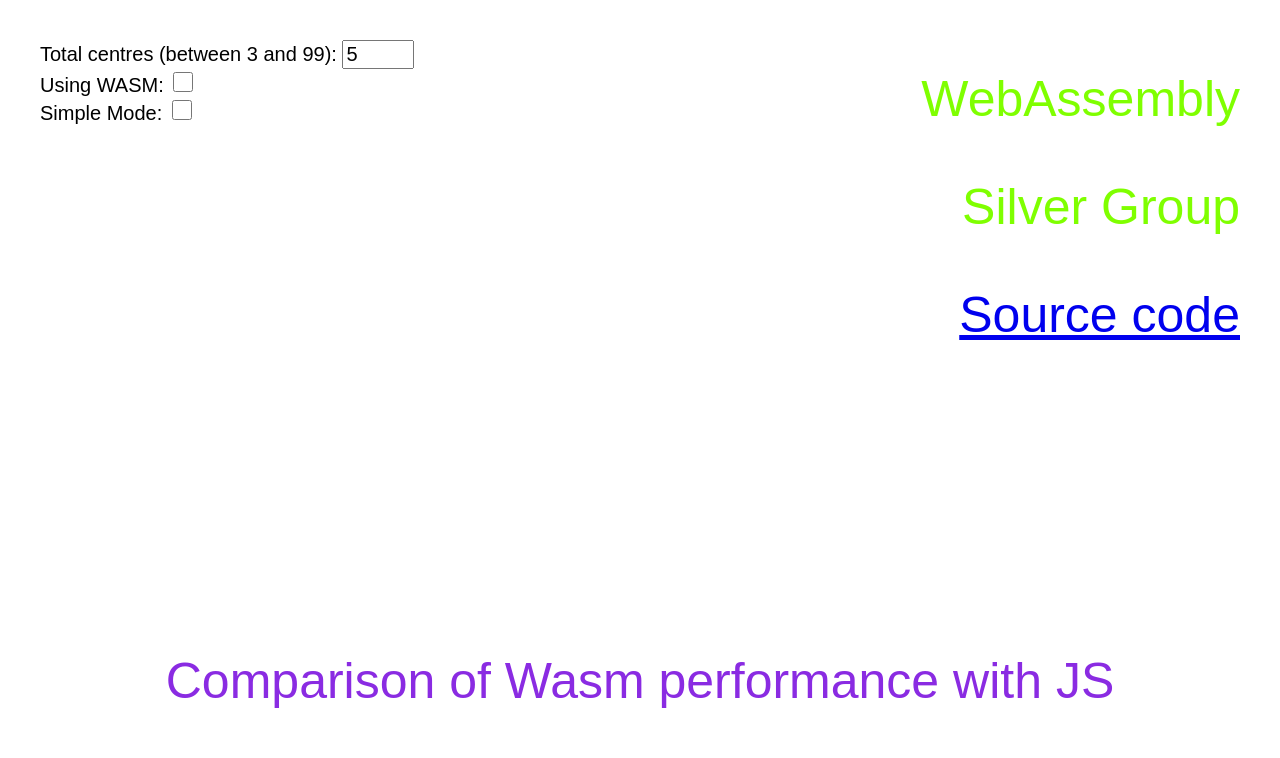
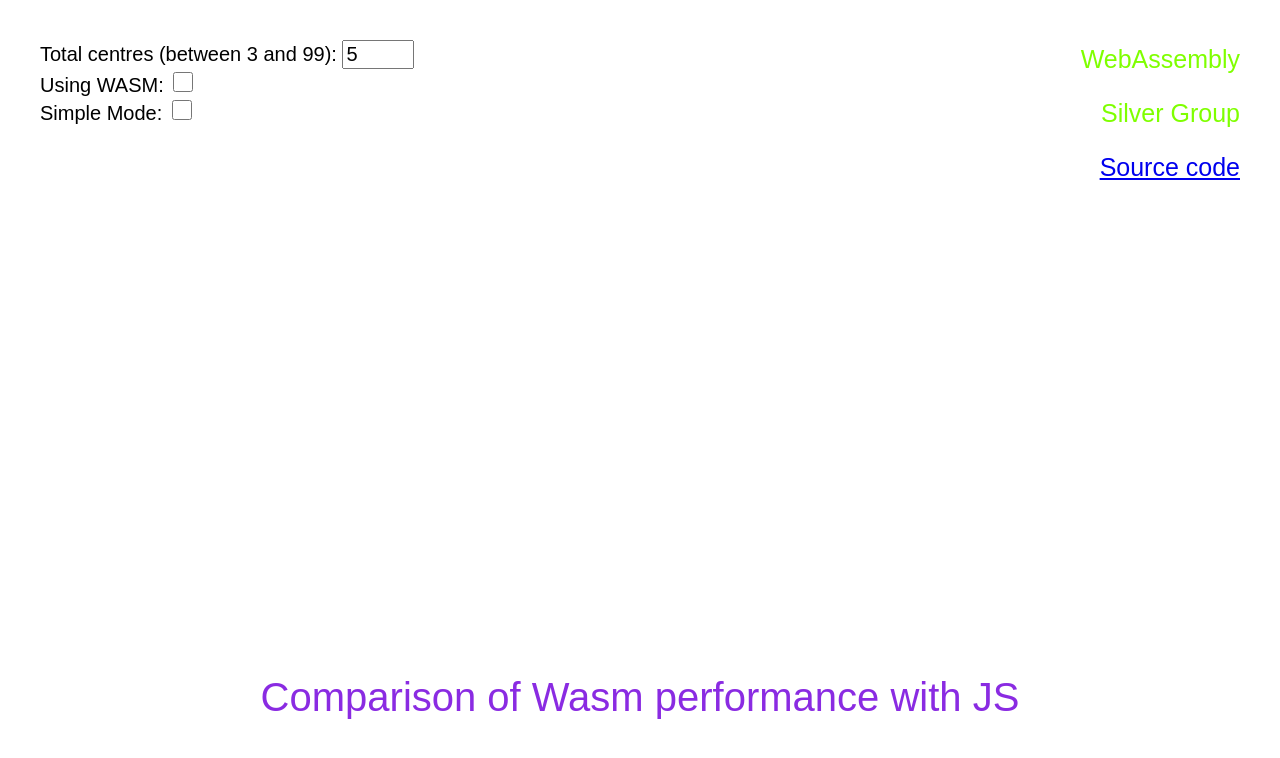
Before and after one commit to NikolaiSemko/wasm_vs_js, a plain HTML site: page index.html in a window 1280 px wide. Drawn offline with Linux system fonts and the light colour scheme; no server answers.

Commit message:
first version

```diff
--- a/src/style.css
+++ b/src/style.css
@@ -27,7 +27,7 @@
     color: chartreuse;
     top: 20px;
     right: 40px;
-    font-size: 50px;
+    font-size: 25px;
 }
 #title2 {
     position: absolute;
@@ -36,5 +36,5 @@
     text-align: center;
     color: blueviolet;
     bottom: 40px;
-    font-size: 50px;
+    font-size: 40px;
 }
```
